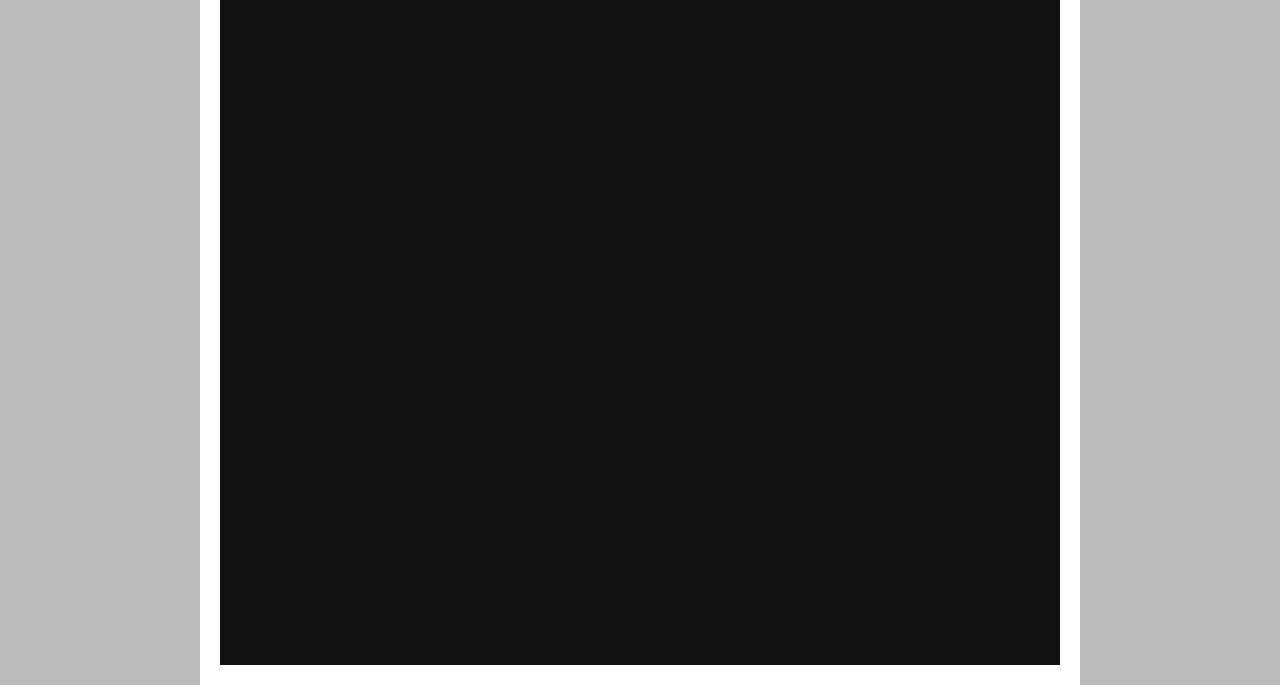
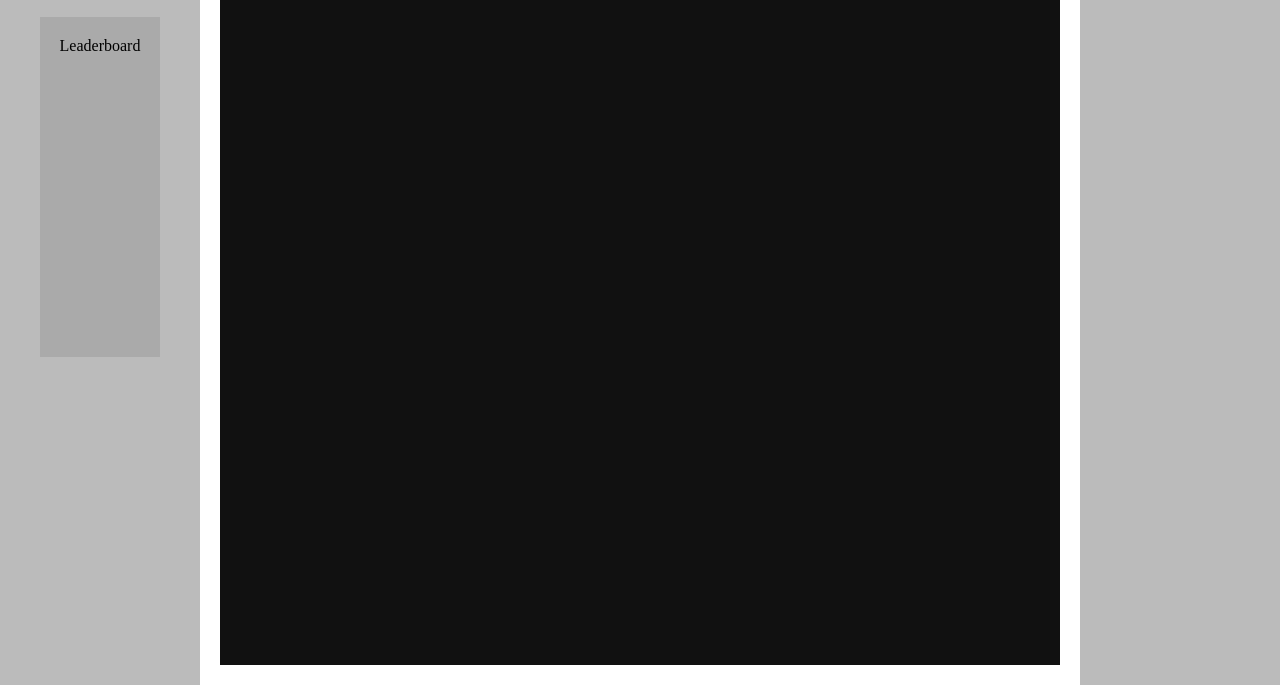
Before and after one commit to SolvedSphinx126/life-simulation, a website built with webpack: page www/index.html in a window 1280 px wide. Shown: the part 115-800 px from the top of the page. Built offline with nearby package versions, Linux system fonts and the light colour scheme.

Commit message:
fix spacing issue

```diff
--- a/www/index.html
+++ b/www/index.html
@@ -48,8 +48,10 @@
         align-items:flex-end;
       }
       #left {
+        display: flex;
         flex-direction: column;
         justify-content: flex-end;
+        gap: 20px;
       }
     </style>
     <meta charset="utf-8">
@@ -58,11 +60,11 @@
   <body>
     <div id="row" class="flex">
       <div class="sidebar" style="align-self: flex-start;">
+        <div style="height: 50px;"></div>
         <div id="left" class="flex">
-          <div style="height: 50px;"></div>
           <button>Upload XML File</button>
           <button>Generate Report</button>
-          <div style="height: 300px;">Leaderboard</div>
+          <div style="height: 300px; background-color: #AAAAAA; padding: 20px;">Leaderboard</div>
         </div>
       </div>
       <div id="column" class="flex">
```
